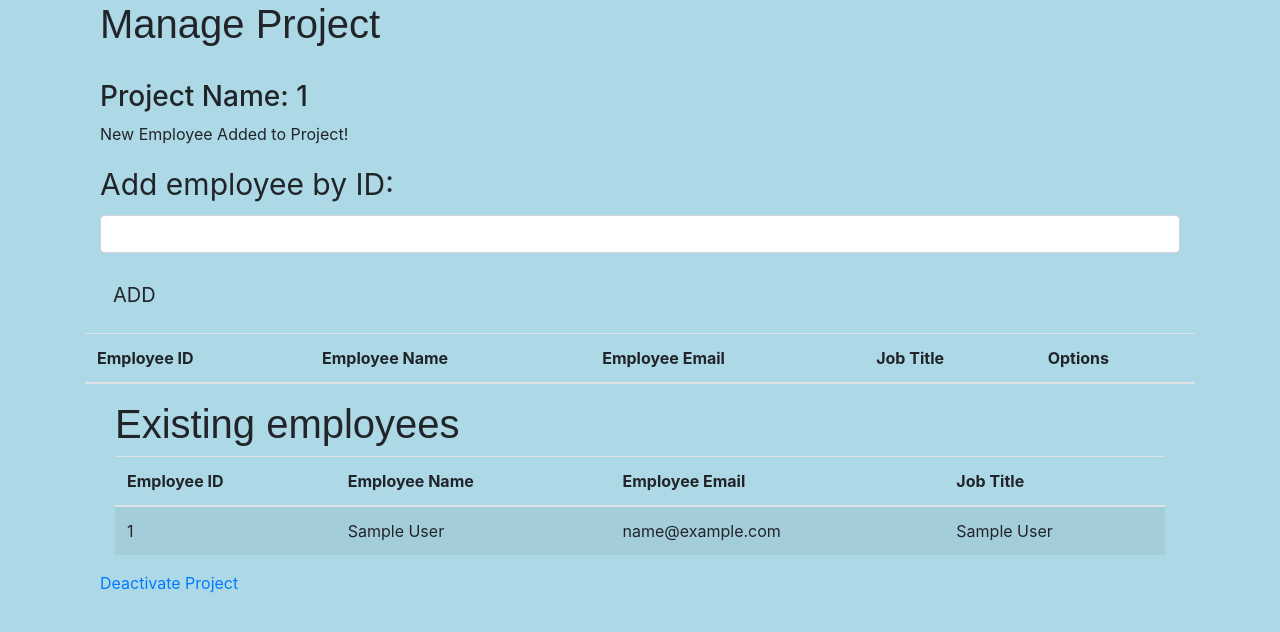
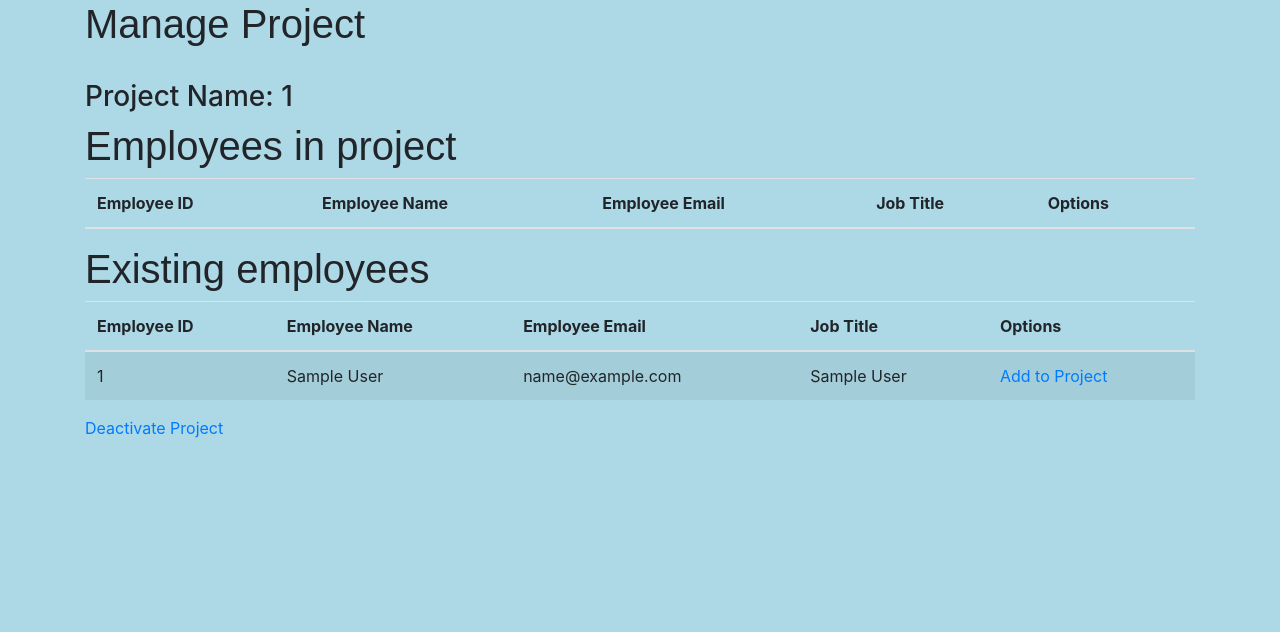
Before and after one commit to jsines/CSI4999-project, a Flask app: page /ManageProjects/1 in a window 1280 px wide. Shown: the part 118-750 px from the top of the page. Run offline with Flask 2, Linux system fonts and the light colour scheme; a user stored in the database is signed in; tables that the repository leaves empty hold one stand-in row (values such as "Sample post"); lists and menus that the app fills with data are empty; some libraries are stand-ins or nearby versions.

Commit message:
Add files via upload

```diff
--- a/project/main_bp.py
+++ b/project/main_bp.py
@@ -37,42 +37,39 @@ def add_time():
         flash("New Time Log Successfully Added!")
     return render_template('add_time.html', row=row)
 
-@main.route('/ManageProjects/<prjName>', methods=["GET", "POST"])
-@main.route('/ManageProjects/<prjName>/<whatToDo>/<assignmentID>', methods=["GET", "POST"])
-@main.route('/ManageProjects/<prjName>/<whatToDo>', methods=["GET", "POST"])
+@main.route('/ManageProjects/<string:prjName>')
+@main.route('/ManageProjects/<string:prjName>/<whatToDo>/<int:employeeID>')
+@main.route('/ManageProjects/<string:prjName>/<whatToDo>')
 @login_required
-def ManageProjects(prjName=None,assignmentID=None,whatToDo=None):
-    existing = Employee.query.all()
+def ManageProjects(prjName=None,whatToDo=None,employeeID=None):
+    filterEmployeesAvailable = text(
+        "SELECT employees.name, employees.employeeID, employees.user_id, employees.emp_email, employees.jobTitle, employees.payRate FROM employees LEFT JOIN assignments ON employees.employeeID=assignments.employeeID WHERE employees.employeeID NOT IN (SELECT assignments.employeeID FROM assignments WHERE assignments.projectName == '{}') OR assignments.projectName IS NULL;".format(prjName))
+    existing = db.session.execute(filterEmployeesAvailable)
+
+    Tresult = Project.query.filter_by(EmployerID=current_user.id)
+    t = text(
+        "SELECT Assignments.assignmentID, employees.employeeID, employees.name, employees.emp_email, employees.jobTitle FROM Assignments LEFT JOIN Employees ON Employees.employeeID=Assignments.employeeID WHERE Assignments.projectName == '{}';".format(prjName))
+    result = db.session.execute(t)
+
     if whatToDo =="removeEmployee":
-        #existing = Employee.query.all()
-        assignmentIDToDelete = Assignments.query.filter_by(AssignmentID=assignmentID).first()
+        assignmentIDToDelete = Assignments.query.filter_by(projectName=prjName, employeeID=employeeID).first()
         db.session.delete(assignmentIDToDelete)
         db.session.commit()
+        return redirect(url_for('main.ManageProjects', prjName=prjName, existing=existing))
+
+    if whatToDo =="AddEmployee":
+        employee_id_var = Assignments(employeeID=employeeID, UserID=current_user.id, projectName=prjName)
+        db.session.add(employee_id_var)
+        db.session.commit()
+        flash("New Employee Added to Project!")
         return redirect(url_for('main.ManageProjects', prjName=prjName, title='Overview', existing=existing))
 
     if whatToDo =="deactivateProject":
-       # existing = Employee.query.all()
         projectToDeactivate = Project.query.filter_by(projectName=prjName).first()
         projectToDeactivate.projectOngoing = 0
         db.session.commit()
         return redirect(url_for('main.view_projects', title='Overview', existing=existing))
 
-    if not request.form.get("add_employee_form") == None:
-       # existing = Employee.query.all()
-        employee_id_var = Assignments(employeeID=request.form.get("add_employee_form"), UserID=current_user.id, projectName=prjName)
-        db.session.add(employee_id_var)
-        db.session.commit()
-        return redirect(url_for('main.ManageProjects', prjName=prjName, title='Overview', existing=existing))
-
-    Tresult = Project.query.filter_by(EmployerID=current_user.id)
-    # joinedTables = Assignments.query.join(Employee, Assignments.employeeID==Employee.employeeID).filter_by(projectName="test")
-    # q = db.session.query(Employee,Assignments).select_from(Assignments).join(Employee).filter(Assignments.projectName == prjName).all()
-    t = text(
-        "SELECT * FROM Assignments LEFT JOIN Employees ON Employees.employeeID=Assignments.employeeID WHERE Assignments.projectName = '{}';".format(
-            prjName))
-    result = db.session.execute(t)
-    # print(result.first())
-    flash("New Employee Added to Project!")
     return render_template('/ManageProjects.html', prjName=prjName, Tresult=Tresult, EmployeesInProject=result, title='Overview', existing=existing)
 
 @main.route('/addexpense')
--- a/project/templates/ManageProjects.html
+++ b/project/templates/ManageProjects.html
@@ -1,22 +1,6 @@
 {% extends "base.html" %} {% block content %}
-
-<html lang="en">
-  <head>
-    <title>Add Employee</title>
-    <meta charset="utf-8">
-    <meta http-equiv="X-UA-Compatible" content="IE=edge">
-    <meta name="viewport" content="width=device-width, initial-scale=1">
-    <link rel="stylesheet" href="/static/stylesheet.css" />
-    <link rel="stylesheet" href="https://maxcdn.bootstrapcdn.com/bootstrap/4.5.2/css/bootstrap.min.css">
-    <script src="https://ajax.googleapis.com/ajax/libs/jquery/3.5.1/jquery.min.js"></script>
-    <script src="https://cdnjs.cloudflare.com/ajax/libs/popper.js/1.16.0/umd/popper.min.js"></script>
-    <script src="https://maxcdn.bootstrapcdn.com/bootstrap/4.5.2/js/bootstrap.min.js"></script>
-    <link rel="stylesheet" href="/static/stylesheet.css" /> </head>
-  </head>
-  <body>
     <div class="container-fluid">
 		<div class="row">
-		<div class="col-md-12">
 			<div class="page-header">
 					<h1>
 						Manage Project
@@ -34,48 +18,12 @@
 					{% endwith %}
 			</div>
 		</div>
-	</div>
-	<div class="row">
-
-<div class="col-md-12">
-		<!--<div class="col-md-6">
-			<form method="POST" action="/ManageProjects/{{ prjName }}">
-				<div class="form-group">
-					<label for="Employee name">
-						Add Employee By ID
-					</label>
-					<input type="text" class="form-control" name="add_employee_form" placeholder="Enter Employee ID">
-				</div>
-					<div class="col-md-6">
-					 	<select name="projectslist" id="projectslist">
-							{% for Tresult in Tresult %}
-								<option value={{ Tresult.projectName }}>{{ Tresult.projectName }}</option>
-							{% endfor %}
-						</select>
-					</div>
-				<button type="submit" class="btn btn-primary">
-					Add
-				</button>
-			</form>
-		</div>-->
 
 		<div class="row">
-		  <div class="col">
-			  <div>
-				<form method="POST" action="/ManageProjects/{{ prjName }}">
-					<div class="form-group">
-						<label for="Employee name">
-							Add employee by ID:
-						</label>
-						<input type="text" class="form-control" name="add_employee_form">
-						<button type="submit" class="btn btn-default">
-							ADD
-						</button>
-					</div>
-				</form>
-			  </div>
+			<h1>
+				Employees in project
+			</h1>
 
-			</div>
 			<table class="table table-striped">
 				<thead>
 					<tr class="">
@@ -93,16 +41,18 @@
 					<td>{{employee.emp_email}}</td>
 					<td>{{employee.jobTitle}}</td>
 					<td>
-									<a href="{{ url_for('main.ManageProjects', prjName = prjName, assignmentID = employee.AssignmentID, whatToDo='removeEmployee') }}" class="btn-default sbt-sm">Remove from Project</a></td>
+						<a href="{{ url_for('main.ManageProjects', prjName = prjName, employeeID=employee.employeeID, whatToDo='removeEmployee') }}" class="btn-default sbt-sm">Remove from Project</a></td>
 					</td>
 				</tr>
 				{% endfor %}
 			</table>
 		</div>
-<div class="col">
+
+		<div class="row">
 			<h1>
 				Existing employees
 			</h1>
+
 			<table class="table table-striped">
 				<thead>
 					  <tr class="">
@@ -110,6 +60,7 @@ Existing employees
 							<th>Employee Name</th>
 							<th>Employee Email</th>
 							<th>Job Title</th>
+							<th>Options</th>
 					  </tr>
 				</thead>
 				{% for existing in existing %}
@@ -118,19 +69,17 @@ Existing employees
 							<td>{{existing.name}}</td>
 							<td>{{existing.emp_email}}</td>
 							<td>{{existing.jobTitle}}</td>
+							<td>
+									<a href="{{ url_for('main.ManageProjects', prjName = prjName, employeeID = existing.employeeID, whatToDo='AddEmployee') }}" class="btn-default sbt-sm">Add to Project</a></td>
 							</td>
 					</tr>
 				{% endfor %}
+
 			</table>
 		</div>
-			<div>
+
+		<div class="row">
 			<a href="{{ url_for('main.ManageProjects', prjName = prjName, whatToDo='deactivateProject') }}" class="btn-default sbt-sm">Deactivate Project</a></td>
 		</div>
-
-
 	</div>
-		</div>
-	</div>
-  </body>
-</html>
 {% endblock %}
```
Lines whose indentation alone changed are shown as unchanged.
